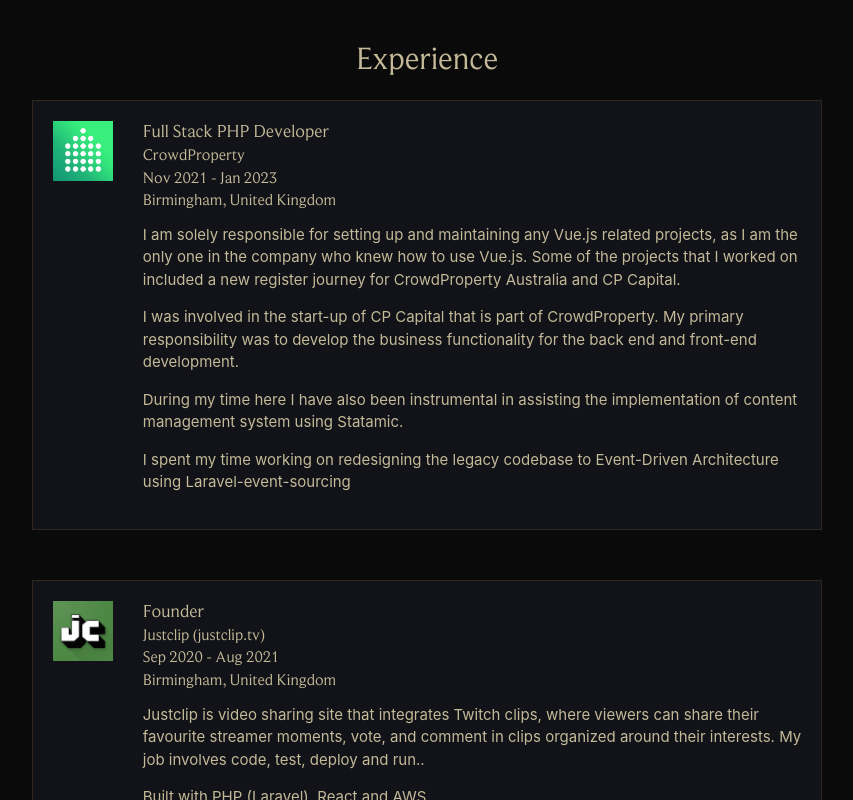
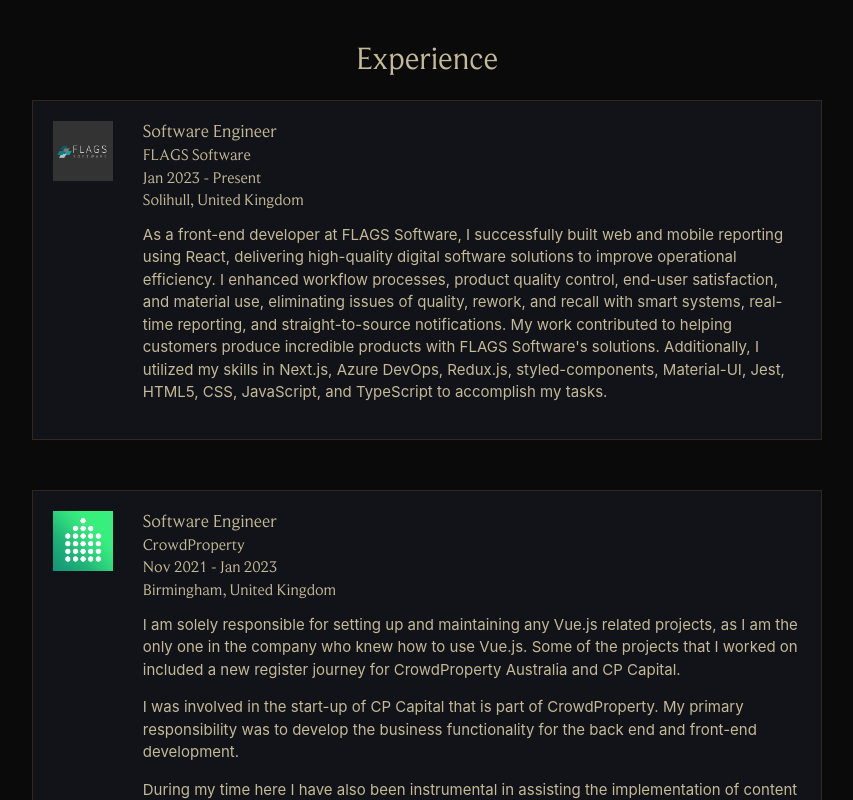
Before and after one commit to yahyehussein/yahyehussein.com, a React (Vite) app: page / in a window 1280 px wide. Shown: the part 1040-1840 px from the top of the page, without its empty margins (213-1066 px from the left). Built offline with nearby package versions, Linux system fonts and the light colour scheme.

Commit message:
feat: add new experience

```diff
--- a/src/components/Experiences.tsx
+++ b/src/components/Experiences.tsx
@@ -1,8 +1,18 @@
 function Experiences() {
   const experiences = [
     {
+      logo: "/FLAGSSoftware.jpg",
+      title: "Software Engineer",
+      company: "FLAGS Software",
+      date: "Jan 2023 - Present",
+      location: "Solihull, United Kingdom",
+      descriptions: [
+        "As a front-end developer at FLAGS Software, I successfully built web and mobile reporting using React, delivering high-quality digital software solutions to improve operational efficiency. I enhanced workflow processes, product quality control, end-user satisfaction, and material use, eliminating issues of quality, rework, and recall with smart systems, real-time reporting, and straight-to-source notifications. My work contributed to helping customers produce incredible products with FLAGS Software's solutions. Additionally, I utilized my skills in Next.js, Azure DevOps, Redux.js, styled-components, Material-UI, Jest, HTML5, CSS, JavaScript, and TypeScript to accomplish my tasks.",
+      ],
+    },
+    {
       logo: "/crowdproperty.png",
-      title: "Full Stack PHP Developer",
+      title: "Software Engineer",
       company: "CrowdProperty",
       date: "Nov 2021 - Jan 2023",
       location: "Birmingham, United Kingdom",
```
Also changed, not shown: public/FLAGSSoftware.jpg (added).
